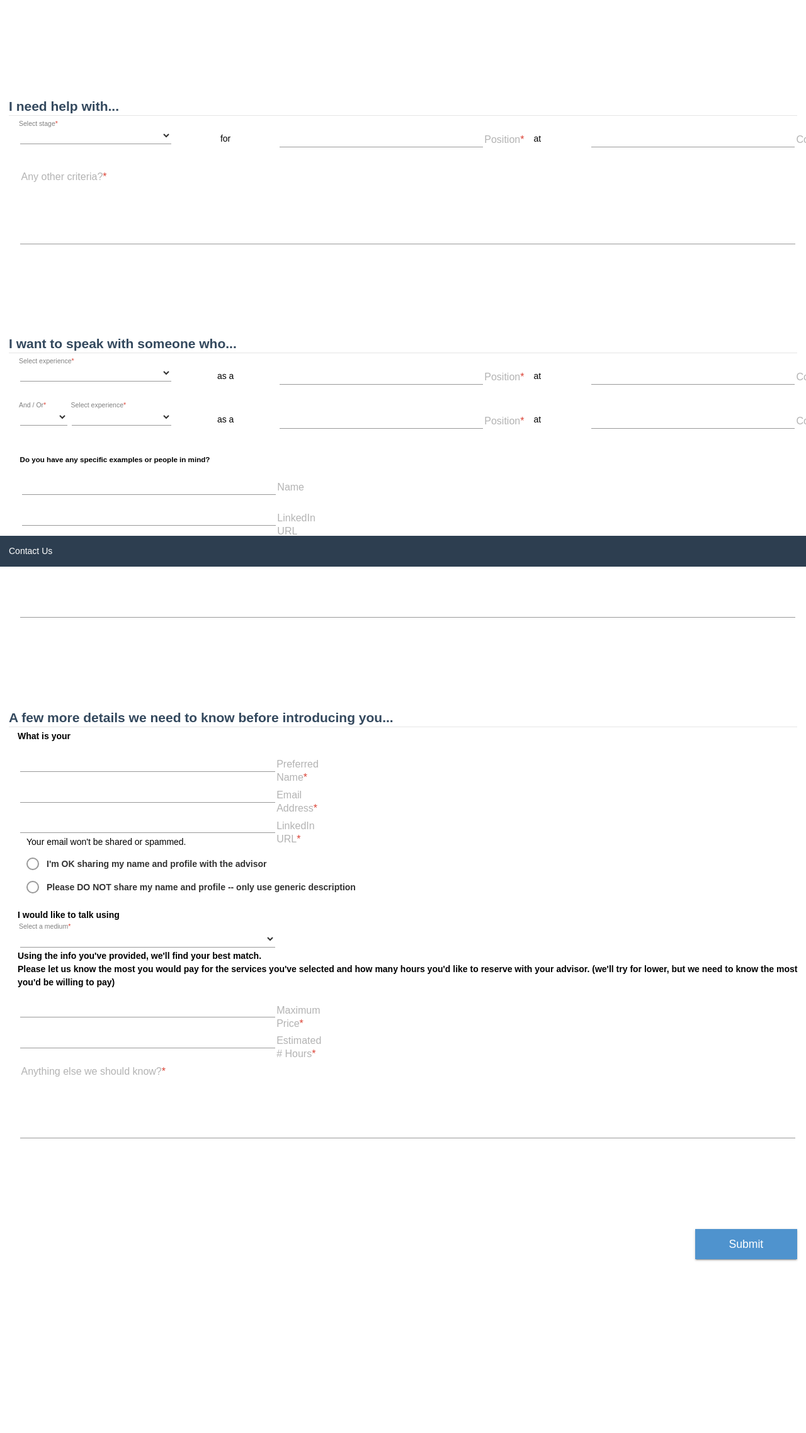
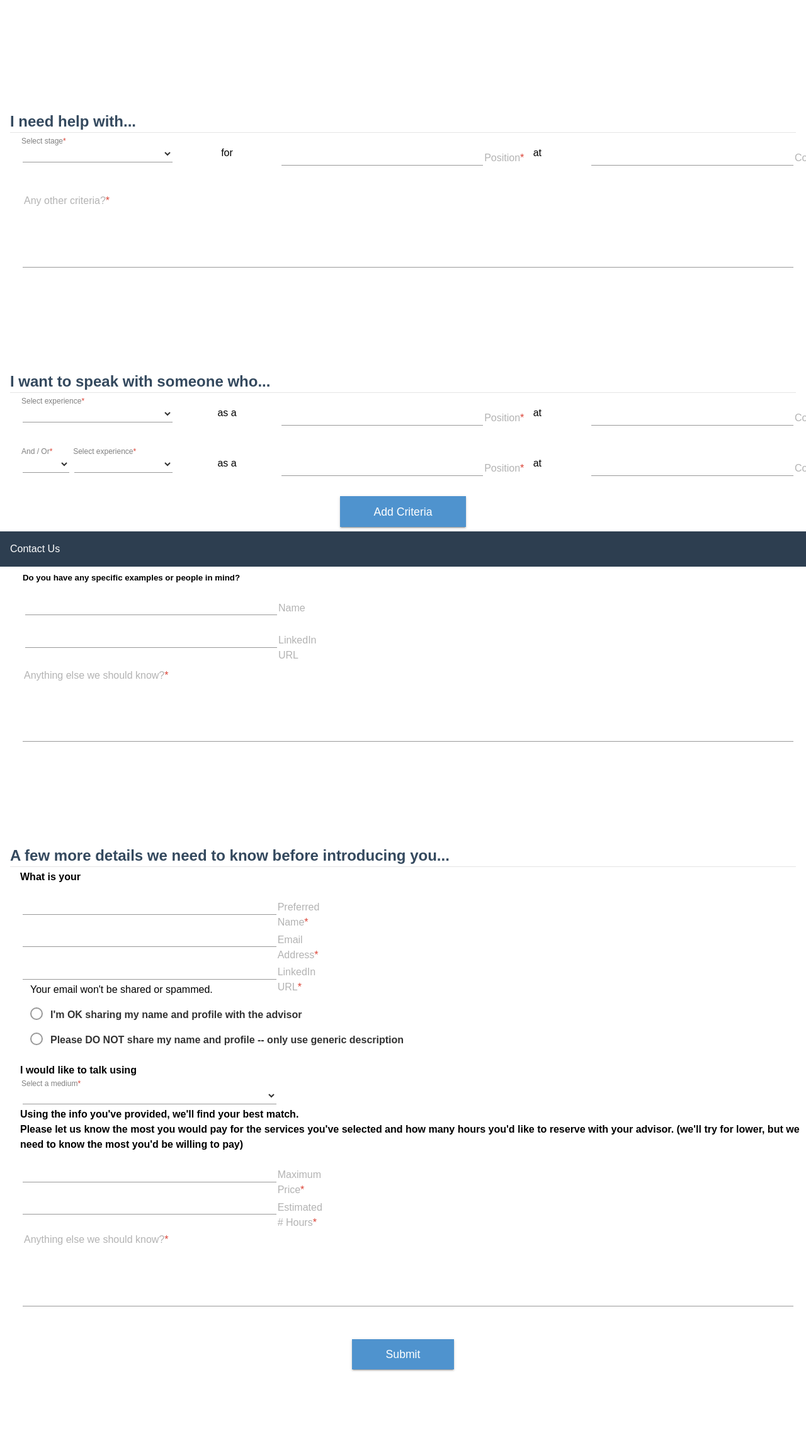
Before and after one commit to monaqvi/monaqvi.github.io, a Jekyll site: the page projects/ten-consumer-price-check/request/index.html, which Jekyll copies as it is, in a window 1280 px wide. Shown: the whole page at 63% size. Built offline with Jekyll 4.4.1, drawn with Linux system fonts in a browser that asks for light colours; nearby versions of some CDN libraries; before the commit the page ends 2095 px from its top, so only the background shows below that.

Commit message:
Add conditional button

```diff
--- a/projects/ten-consumer-price-check/css/main.css
+++ b/projects/ten-consumer-price-check/css/main.css
@@ -78,6 +78,9 @@
   text-transform: uppercase;
 }
 
+.sm-fill {
+  width: 100%;
+}
 
 /* -- MENU STYLES -- */
 .home-menu {
@@ -304,6 +307,10 @@
 .pure-form > section {
   margin: 10em 0;
 }
+.pure-form > section:last-of-type {
+  margin: 3em 0;
+}
+
 .pure-form .query-group {
   margin-bottom: 1.5em;
 }
@@ -679,7 +686,7 @@
     100% { opacity:1; }
 }
 
-/* -- TABLET MEDIA QUERIES --
+ /*-- TABLET MEDIA QUERIES -- */
 @media (min-width: 48em) {
   body {
     font-size: 16px;
@@ -694,12 +701,12 @@
     background-position: 50% 50%;
   }
 
-  .md-center {
-    text-align: center;
+  .pure-form p {
+    margin: 1em 0;
   }
 
-  .pure-form p {
-    margin: 1em 0;
+  .sm-fill {
+    width: auto;
   }
 }
 
@@ -709,4 +716,3 @@
     font-size: 150%;
   }
 }
-*/
--- a/projects/ten-consumer-price-check/request/index.html
+++ b/projects/ten-consumer-price-check/request/index.html
@@ -166,6 +166,10 @@
             </div>
           </div>
 
+          <div class="pure-u-1 is-center">
+            <button class="button sm-fill" type="button"><span>Add Criteria</span></button>
+          </div>
+
           <div class="arrow-up indented"></div>
 
           <div class="indented">
@@ -289,8 +293,8 @@
           </div>
         </section>
 
-        <div class="pure-u-1 is-right md-center">
-          <button class="button" type="button"><span>Submit</span></button>
+        <div class="pure-u-1 is-center">
+          <button class="button sm-fill" type="button"><span>Submit</span></button>
         </div>
       </form>
     </div>
```
